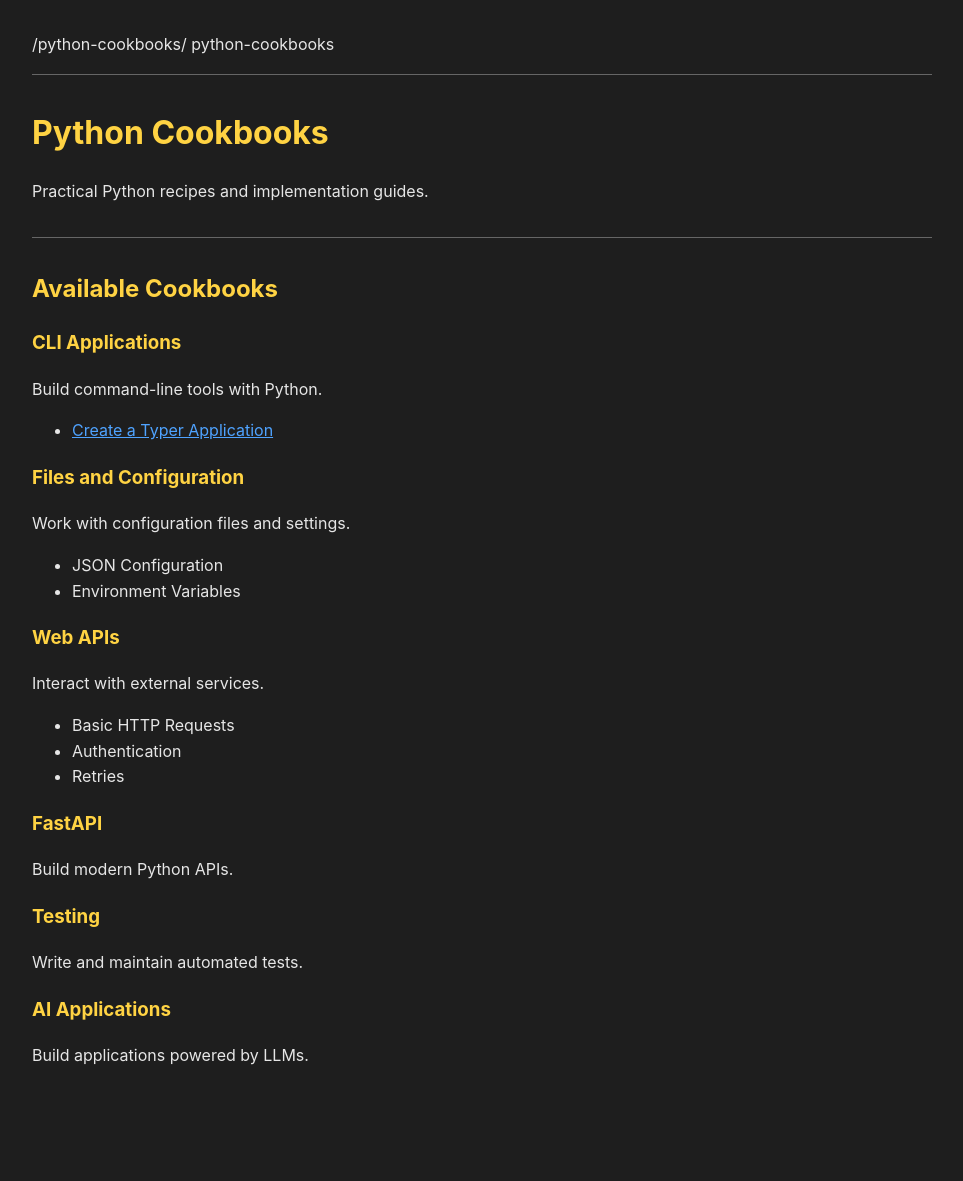
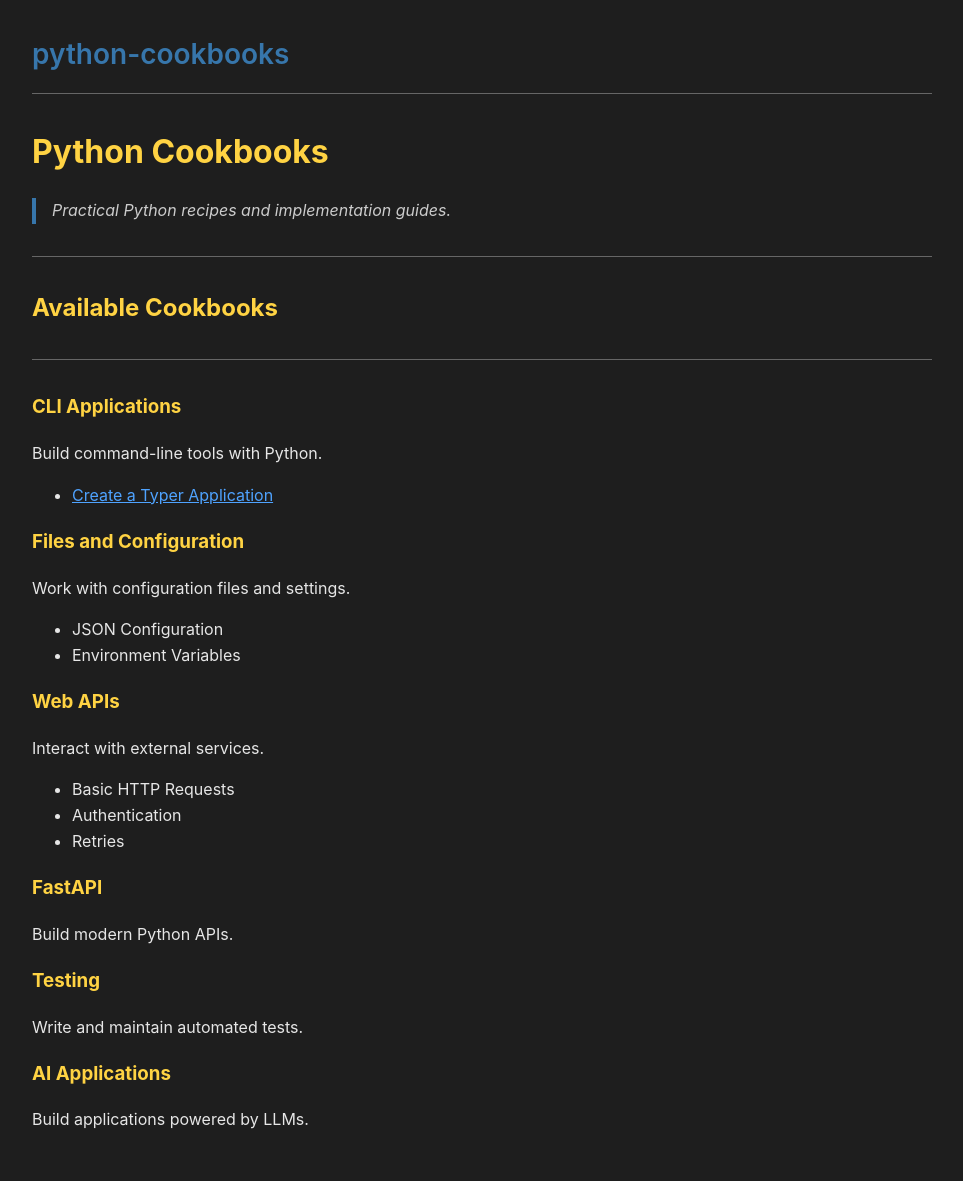
Before and after one commit to jbakchr/python-cookbooks, a Jekyll site: the page built from docs/index.md, in a window 1280 px wide. Shown: the whole page, without its empty margins (158-1121 px from the left). Built offline with Jekyll 4.4.1, drawn with Linux system fonts in a browser that asks for light colours; before the commit the page ends 1117 px from its top, so only the background shows below that.

Commit message:
docs(site): wrap site title in link

```diff
--- a/docs/_layouts/default.html
+++ b/docs/_layouts/default.html
@@ -99,7 +99,7 @@
 
   <body>
     <header>
-      {{ '/' | relative_url }}
+      <a class="site-title" href="{{ '/' | relative_url }}">
         python-cookbooks
       </a>
     </header>
--- a/docs/index.md
+++ b/docs/index.md
@@ -5,11 +5,13 @@ title: Python Cookbooks
 
 # Python Cookbooks
 
-Practical Python recipes and implementation guides.
+> _Practical Python recipes and implementation guides._
 
 ---
 
 ## Available Cookbooks
+
+---
 
 ### CLI Applications
 
```
